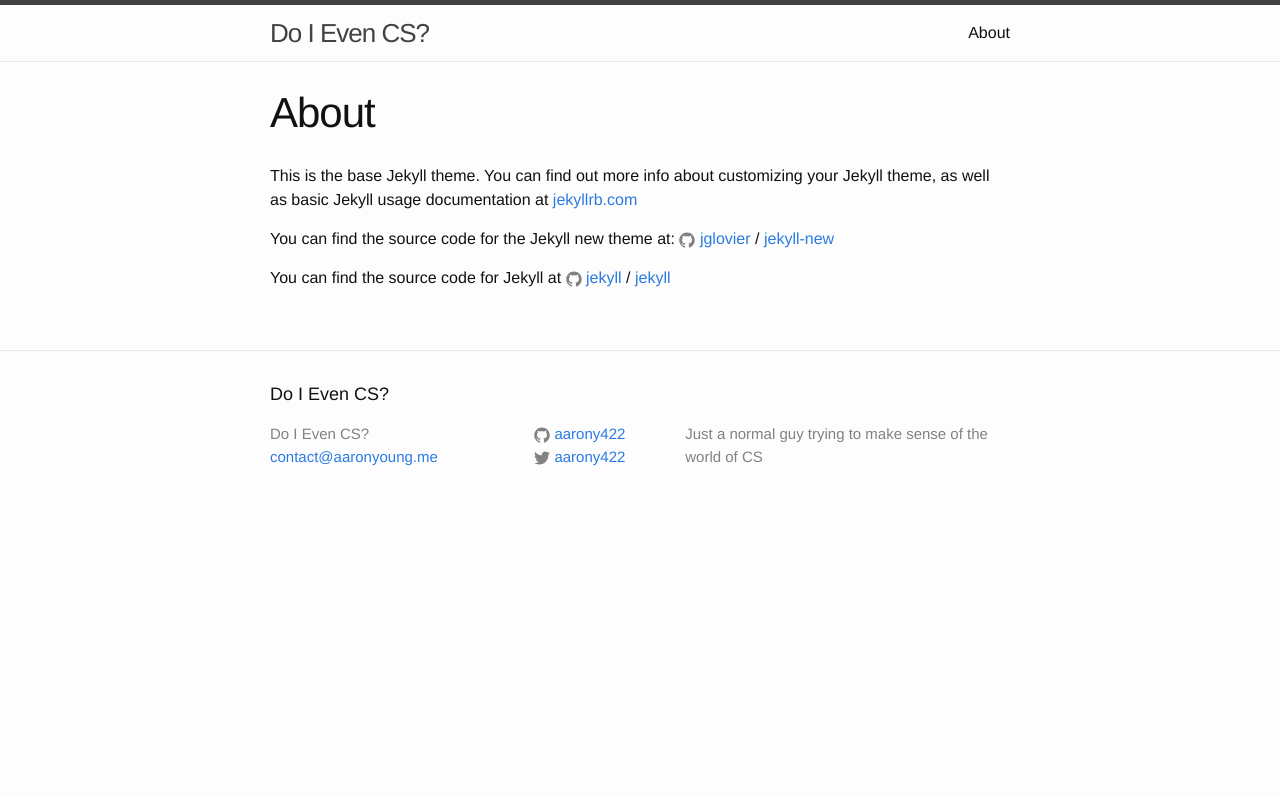
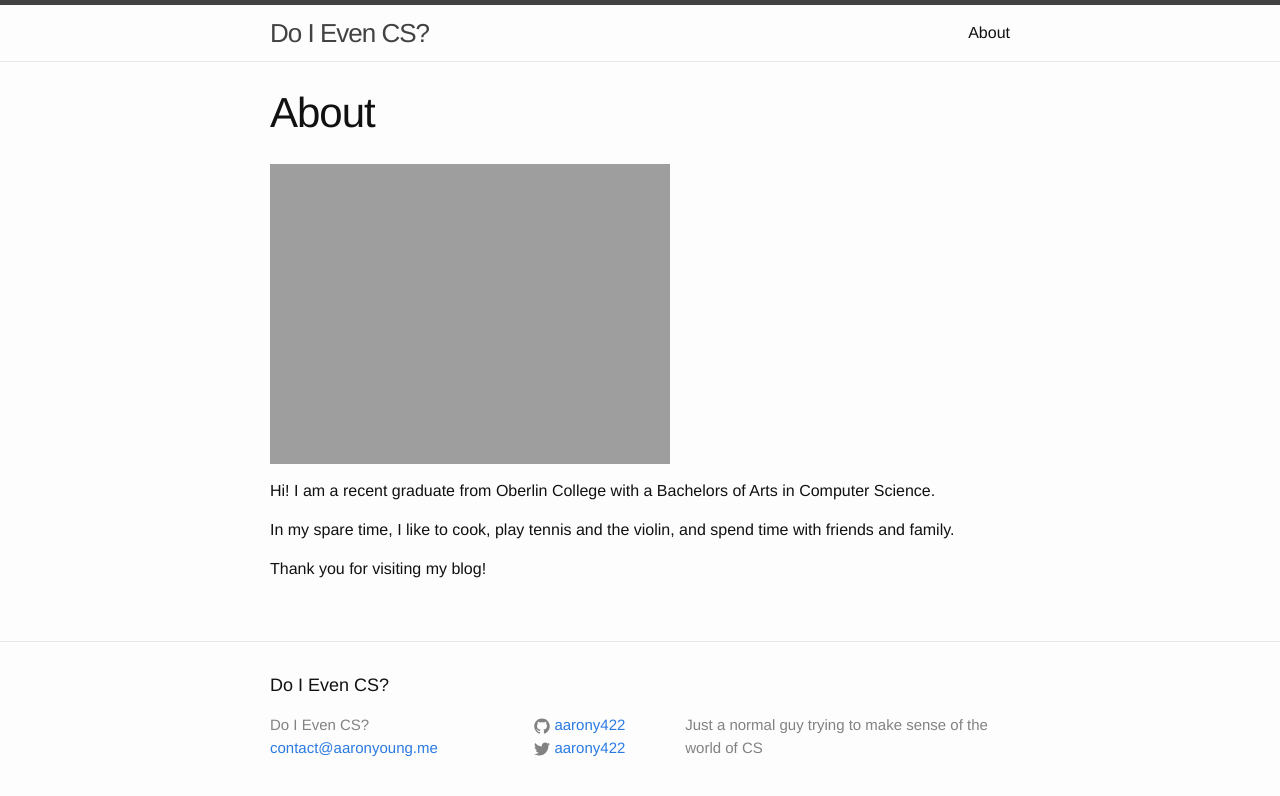
Before and after one commit to shangwyoung/blog, a Jekyll site: the page built from about.md, in a window 1280 px wide. Shown: the top 796 px of the page. Built offline with Jekyll 4.4.1, drawn with Linux system fonts in a browser that asks for light colours.

Commit message:
Changed about page

```diff
--- a/about.md
+++ b/about.md
@@ -4,12 +4,10 @@ title: About
 permalink: /about/
 ---
 
-This is the base Jekyll theme. You can find out more info about customizing your Jekyll theme, as well as basic Jekyll usage documentation at [jekyllrb.com](http://jekyllrb.com/)
+![Profile Picture]({{ site.url }}/assets/round_pic.png){:class="img-responsive"}
 
-You can find the source code for the Jekyll new theme at:
-{% include icon-github.html username="jglovier" %} /
-[jekyll-new](https://github.com/jglovier/jekyll-new)
+Hi! I am a recent graduate from Oberlin College with a Bachelors of Arts in Computer Science.
 
-You can find the source code for Jekyll at
-{% include icon-github.html username="jekyll" %} /
-[jekyll](https://github.com/jekyll/jekyll)
+In my spare time, I like to cook, play tennis and the violin, and spend time with friends and family.
+
+Thank you for visiting my blog!
```
Also changed, not shown: 2 other files.
